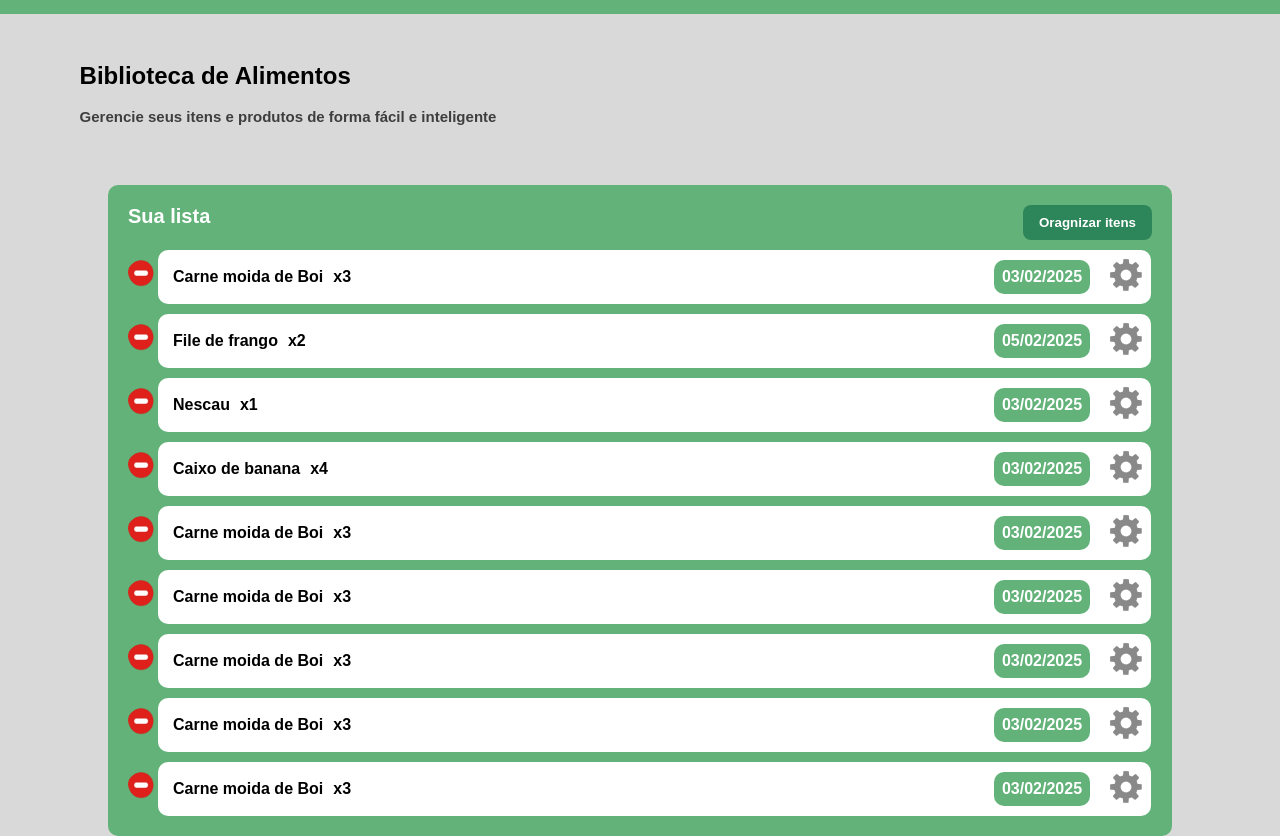
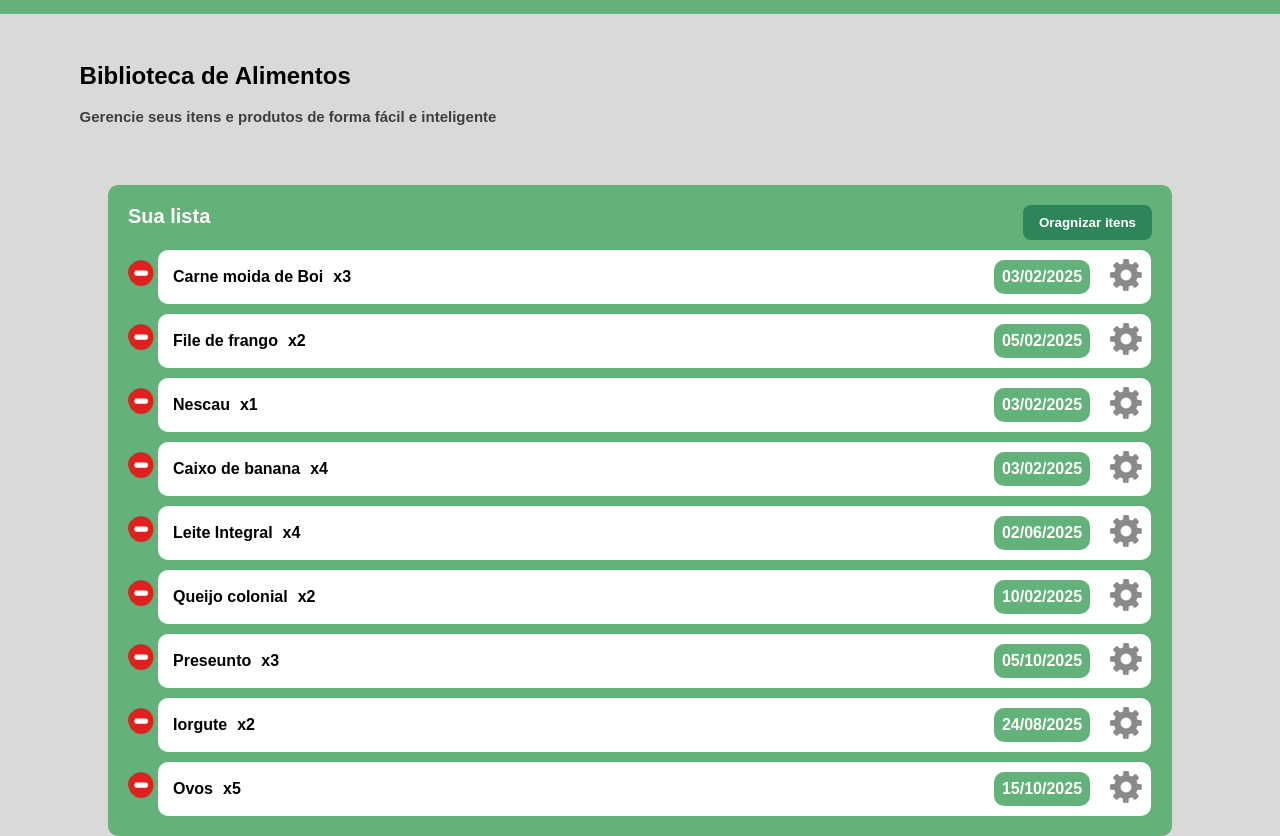
Before and after one commit to PedroStabach/SafeMyFood, a website: page biblioteca.html in a window 1280 px wide. Shown: the part 86-922 px from the top of the page. Drawn offline with Linux system fonts and the light colour scheme; files that its build step writes are made by us from their sources.

Commit message:
Comida arrumada
uhuuu

```diff
--- a/biblioteca.html
+++ b/biblioteca.html
@@ -116,8 +116,8 @@
                             </div>
                             <div class="item1">
                                 <button class="remover"><img src="images/image-removebg-preview.png" alt=""></button>
-                                <span class="produtos"><li class="comida">Carne moida de Boi</li><li class ="quantidade">x3</li>
-                                <span class = "validade">03/02/2025</span>
+                                <span class="produtos"><li class="comida">Leite Integral</li><li class ="quantidade">x4</li>
+                                <span class = "validade">02/06/2025</span>
                                 <div class="tooltip-container">
                                     <img src="images/engrenagem.png" alt="Engrenagem" class="engrenagem">
                                     <span class="tooltip-text">
@@ -130,8 +130,8 @@
                             </div>
                             <div class="item1">
                                 <button class="remover"><img src="images/image-removebg-preview.png" alt=""></button>
-                                <span class="produtos"><li class="comida">Carne moida de Boi</li><li class ="quantidade">x3</li>
-                                <span class = "validade">03/02/2025</span>
+                                <span class="produtos"><li class="comida">Queijo colonial</li><li class ="quantidade">x2</li>
+                                <span class = "validade">10/02/2025</span>
                                 <div class="tooltip-container">
                                     <img src="images/engrenagem.png" alt="Engrenagem" class="engrenagem">
                                     <span class="tooltip-text">
@@ -143,8 +143,8 @@
                             </div>
                             <div class="item1">
                                 <button class="remover"><img src="images/image-removebg-preview.png" alt=""></button>
-                                <span class="produtos"><li class="comida">Carne moida de Boi</li><li class ="quantidade">x3</li>
-                                <span class = "validade">03/02/2025</span>
+                                <span class="produtos"><li class="comida">Preseunto</li><li class ="quantidade">x3</li>
+                                <span class = "validade">05/10/2025</span>
                                 <div class="tooltip-container">
                                     <img src="images/engrenagem.png" alt="Engrenagem" class="engrenagem">
                                     <span class="tooltip-text">
@@ -156,8 +156,8 @@
                             </div>
                             <div class="item1">
                                 <button class="remover"><img src="images/image-removebg-preview.png" alt=""></button>
-                                <span class="produtos"><li class="comida">Carne moida de Boi</li><li class ="quantidade">x3</li>
-                                <span class = "validade">03/02/2025</span>
+                                <span class="produtos"><li class="comida">Iorgute</li><li class ="quantidade">x2</li>
+                                <span class = "validade">24/08/2025</span>
                                 <div class="tooltip-container">
                                     <img src="images/engrenagem.png" alt="Engrenagem" class="engrenagem">
                                     <span class="tooltip-text">
@@ -169,8 +169,8 @@
                             </div>
                             <div class="item1">
                                 <button class="remover"><img src="images/image-removebg-preview.png" alt=""></button>
-                                <span class="produtos"><li class="comida">Carne moida de Boi</li><li class ="quantidade">x3</li>
-                                <span class = "validade">03/02/2025</span>
+                                <span class="produtos"><li class="comida">Ovos</li><li class ="quantidade">x5</li>
+                                <span class = "validade">15/10/2025</span>
                                 <div class="tooltip-container">
                                     <img src="images/engrenagem.png" alt="Engrenagem" class="engrenagem">
                                     <span class="tooltip-text">
```
